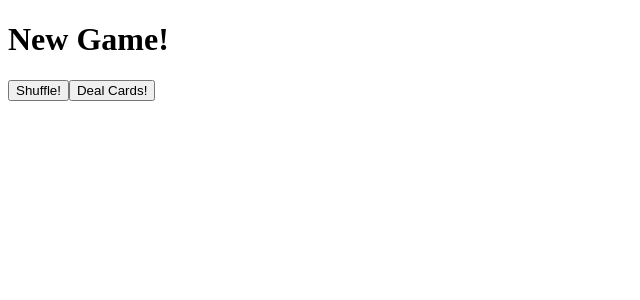
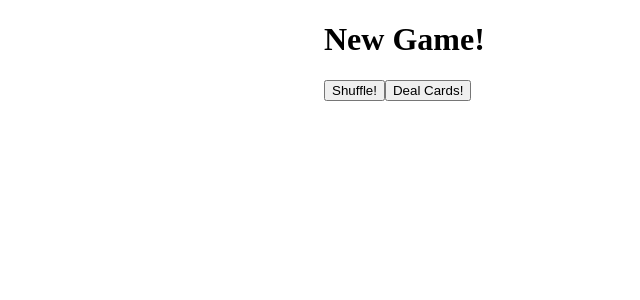
Before and after one commit to DGMarkel/react-war, a React (Create React App) app: page / in a window 1280 px wide. Both pictures are taken after a click on the button "War!". Shown: the top 300 px of the page, without its empty margins (0-640 px from the left). Built offline with nearby package versions, Linux system fonts and the light colour scheme.

Commit message:
update css

```diff
--- a/src/App.js
+++ b/src/App.js
@@ -6,7 +6,7 @@ class App extends Component {
 
   render() {
     return (
-      <div className="Board">
+      <div className="app">
         <Board />
       </div>
     );
--- a/src/containers/Board.js
+++ b/src/containers/Board.js
@@ -33,7 +33,7 @@ export default class Board extends Component {
 
   render () {
     return (
-      <div>
+      <div className="board">
         {
           this.display()
         }
--- a/src/index.css
+++ b/src/index.css
@@ -1,6 +1,11 @@
+.game {
+  width: 50%;
+  margin: auto;
+}
+
 .card {
+  margin-left: 50px;
   float: left;
-  margin-left: 50px;
   border-color: #808080 #000000 #000000 #808080;
   border-width: 1px;
   border-style: solid;
```
